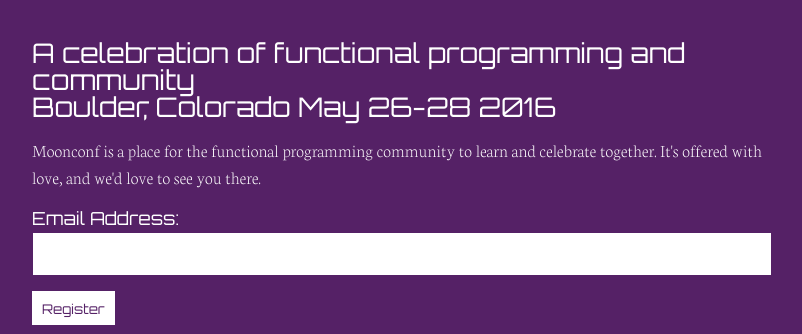
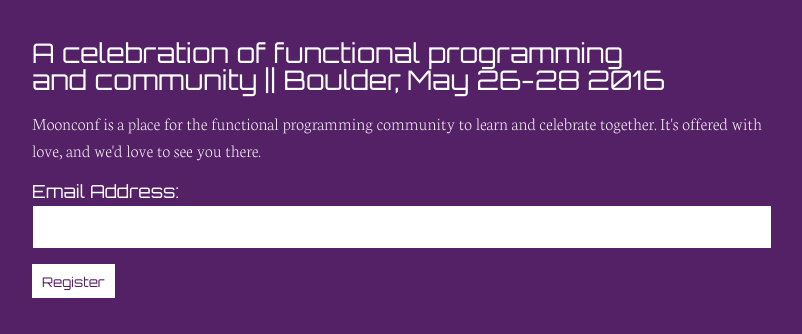
Before and after one commit to maitria/moonconf.org, a Jekyll site: the page built from index.html, in a window 1280 px wide and 900 px high, cut to the strip 329-663 px from the top of the window. Shown: the whole strip, without its empty margins (238-1040 px from the left). Built offline with Jekyll 4.4.1, drawn with Linux system fonts in a browser that asks for light colours.

Commit message:
Make the title fit.

```diff
--- a/index.html
+++ b/index.html
@@ -5,8 +5,8 @@
 
   <section class="section-block section-block-bold">
     <div class="section-block-content">
-      <h2 class="section-block-title">A celebration of functional programming and community<br>
-      Boulder, Colorado May 26-28 2016</h2>
+      <h2 class="section-block-title">A celebration of functional programming<br>
+      and community || Boulder, May 26-28 2016</h2>
       <p>Moonconf is a place for the functional programming community to learn and celebrate together. It's offered with love, and we'd love to see you there.</p>
       <form action="https://tinyletter.com/moonconf" method="post" target="popupwindow" onsubmit="window.open('https://tinyletter.com/moonconf', 'popupwindow', 'scrollbars=yes,width=800,height=600');return true">
         <label for="tlemail">Email Address:</label>
```
